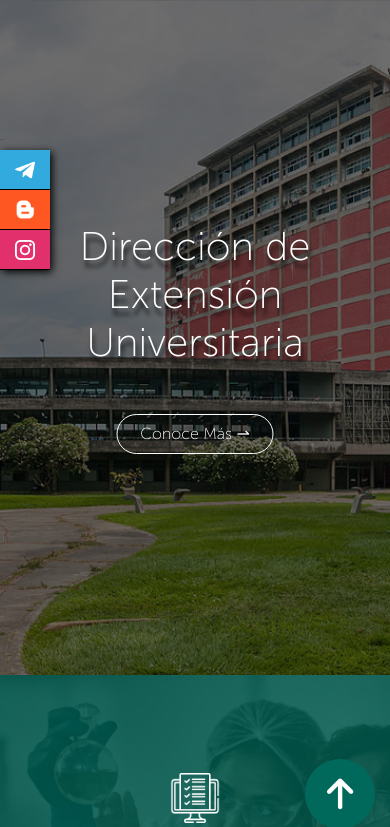
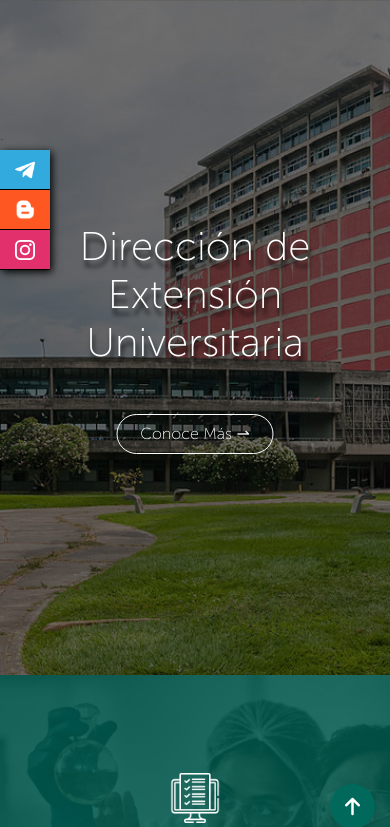
Before and after one commit to SoniAmira/DEUWEB, a Vue app: page / in a window 390 px wide. Shown: the top 827 px of the page. Built offline with nearby package versions, Linux system fonts and the light colour scheme.

Commit message:
scrollbtn responsive

```diff
--- a/src/components/ScrollBtn.vue
+++ b/src/components/ScrollBtn.vue
@@ -48,11 +48,12 @@ export default {
 /* Media Query para ajustar el tamaño del botón y el icono en pantallas pequeñas */
 @media (max-width: 768px) {
   .scroll-to-top {
-    width: 70px; /* Botón ligeramente más grande */
-    height: 70px;
+    width: 45px; /* Botón ligeramente más grande */
+    height: 45px;
     font-size: 35px; /* Icono un poco más grande */
     right: 15px; /* Ajusta la posición si es necesario */
     bottom: 15px;
+    font-size: 20px;
   }
 }
 </style>
```
